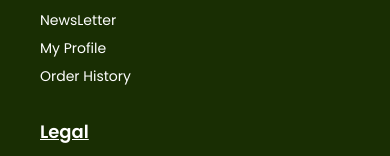
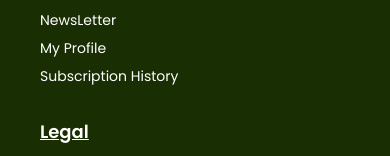
Before and after one commit to MizanRbf/subnestic-client, a React (Vite) app: page / in a window 390 px wide. Shown: the part 5922-6078 px from the top of the page. Built offline with nearby package versions, Linux system fonts and the light colour scheme; no server answers.

Commit message:
responsive updated for subscription history

```diff
--- a/src/Components/BoxDetails.jsx
+++ b/src/Components/BoxDetails.jsx
@@ -74,7 +74,7 @@ const BoxDetails = () => {
       localStorage.setItem(`subscriptionDate-${boxId}`, today);
 
       toast.success("Subscribed Successfully");
-      navigate("/orderHistory");
+      navigate("/subscriptionHistory");
     }
   };
 
--- a/src/Components/Footer.jsx
+++ b/src/Components/Footer.jsx
@@ -43,8 +43,8 @@ const Footer = () => {
           <Link to="/myProfile" className="link link-hover">
             My Profile
           </Link>
-          <Link to="/orderHistory" className="link link-hover">
-            Order History
+          <Link to="/subscriptionHistory" className="link link-hover">
+            Subscription History
           </Link>
         </nav>
         <nav className="flex flex-col *:text-sm *:space-y-2 text-left">
--- a/src/Components/Navbar.jsx
+++ b/src/Components/Navbar.jsx
@@ -62,7 +62,7 @@ const Navbar = () => {
               <Link to="/myProfile">My Profile</Link>
             </li>
             <li>
-              <Link to="/orderHistory">Order History</Link>
+              <Link to="/subscriptionHistory">Subscription History</Link>
             </li>
           </ul>
         </div>
@@ -85,7 +85,7 @@ const Navbar = () => {
             <NavLink to="/myProfile">My Profile</NavLink>
           </li>
           <li>
-            <NavLink to="/orderHistory">Order History</NavLink>
+            <NavLink to="/subscriptionHistory">Subscription History</NavLink>
           </li>
         </ul>
       </div>
--- a/src/Pages/SubscriptionHistory.jsx
+++ b/src/Pages/SubscriptionHistory.jsx
@@ -6,7 +6,6 @@ import { Link, useLoaderData } from "react-router";
 import { getStoredBoxes } from "../LocalStorage/Storage";
 import HistoryCard from "../Components/HIstoryCard";
 import ReChart from "../Components/ReChart";
-
 const SubscriptionHistory = () => {
   const boxesData = useLoaderData();
   const [histories, setHistories] = useState([]);
@@ -38,25 +37,16 @@ const SubscriptionHistory = () => {
           }`}
         >
           <h1 className="text-2xl md:text-4xl font-bold mb-2">
-            Your Subscription Histories
+            Your Subscription History
           </h1>
           <p>
             Visit homepage and subscribe more updated box as your preference.
           </p>
         </div>
-        <div className="grid md:grid-cols-2 grid-cols-1 gap-4">
+        <div>
           {/* Rechart */}
           <div>
             <ReChart histories={histories}></ReChart>
-          </div>
-
-          {/* History Card */}
-          <div>
-            <div className="">
-              {histories.map((history) => (
-                <HistoryCard key={history.id} history={history}></HistoryCard>
-              ))}
-            </div>
           </div>
         </div>
         <div
@@ -64,16 +54,25 @@ const SubscriptionHistory = () => {
             histories.length == "0" ? "hidden" : "block"
           }`}
         ></div>
+        {/* History Card */}
+        <div>
+          <div className="">
+            {histories.map((history) => (
+              <HistoryCard key={history.id} history={history}></HistoryCard>
+            ))}
+          </div>
+        </div>
 
         {/* Empty data Alert */}
         <div
-          className={`my-30 text-center md:my-10 ${
+          className={`text-center md:my-10 ${
             histories.length == "0" ? "block" : "hidden"
           }`}
         >
-          <p className="text-2xl md:text-4xl font-bold mb-2">
-            You have not subscribe any box yet
-          </p>
+          <h1 className="">
+            You don't have any active subscription boxes at the moment.
+          </h1>
+
           <p className="mb-10 mt-6">
             Visit homepage and subscribe any box as your preference.
           </p>
--- a/src/Routes/Routes.jsx
+++ b/src/Routes/Routes.jsx
@@ -72,7 +72,7 @@ export const router = createBrowserRouter([
     element: <ErrorPage></ErrorPage>,
   },
   {
-    path: "/orderHistory",
+    path: "/subscriptionHistory",
     loader: () => fetch("/subscription_box.json"),
     hydrateFallbackElement: <Loader></Loader>,
     element: (
```
